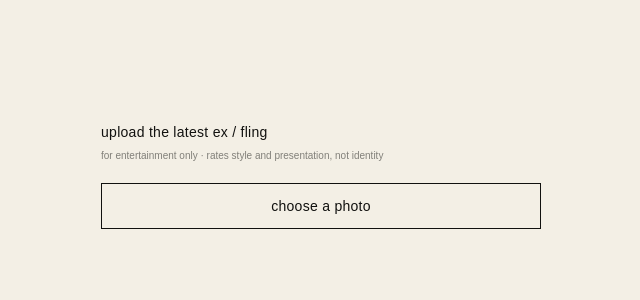
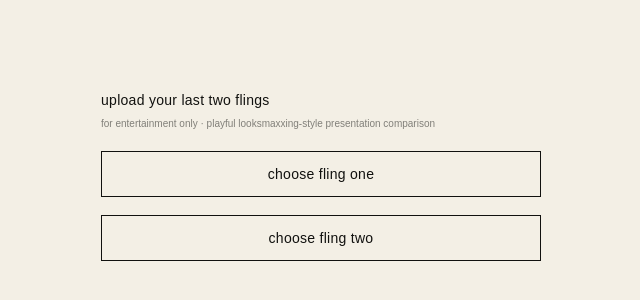
Before and after one commit to davidyunghans/exesname, a Next.js app: page / in a window 1280 px wide. Shown: the part 224-524 px from the top of the page, without its empty margins (319-959 px from the left). Built offline with nearby package versions, Linux system fonts and the light colour scheme.

Commit message:
Add two-photo looks comparison

```diff
--- a/app/globals.css
+++ b/app/globals.css
@@ -18,7 +18,7 @@ button, input { font: inherit; }
 .response p { margin: 0; font-size: 14px; }
 .dots { display: inline-block; margin-top: 18px; letter-spacing: .2em; animation: blink 1s steps(3, end) infinite; }
 .result-name { opacity: .45; margin-bottom: 24px !important; }
-.result h1 { margin: 0 auto 38px; max-width: 510px; font-size: clamp(28px, 5vw, 48px); line-height: 1.05; font-weight: 400; letter-spacing: -.04em; }
+.result h1 { margin: 0 auto 38px; max-width: 510px; white-space: pre-line; font-size: clamp(28px, 5vw, 48px); line-height: 1.05; font-weight: 400; letter-spacing: -.04em; }
 .followup-form { width: min(440px, 100%); margin: 0 auto 28px; display: flex; flex-direction: column; gap: 12px; text-align: left; }
 .followup-form label { font-size: 12px; }
 .followup-form input { width: 100%; border: 0; border-bottom: 1px solid var(--black); outline: 0; background: transparent; color: var(--black); padding: 9px 0 12px; font-size: 16px; }
--- a/app/page.js
+++ b/app/page.js
@@ -119,10 +119,29 @@ function composeRoast(name, story, usedRoasts) {
   return result;
 }
 
+function compareLooks(usedRoasts) {
+  const firstScore = Math.floor(Math.random() * 31) + 58;
+  const secondScore = Math.floor(Math.random() * 31) + 58;
+  const winner = firstScore >= secondScore ? "fling one" : "fling two";
+  const loser = firstScore >= secondScore ? "fling two" : "fling one";
+  const verdicts = [
+    `${winner} wins the visual audit by ${Math.abs(firstScore - secondScore)} points. ${loser} is serving “I got dressed during a fire drill.” 😭💀`,
+    `${winner} has the stronger fit, framing, and overall face-card presentation. ${loser} needs a mirror, a plan, and less confidence. 🪞💀`,
+    `The looksmaxxing tribunal has spoken: ${winner} is more put-together. ${loser} is giving “algorithmically generated situationship.” 😂🪦`,
+    `${winner} clears on styling and visual coherence. ${loser} is not ugly—the execution is just fighting for its life. 🚨😭`,
+    `Final ranking: ${winner} understood the assignment. ${loser} submitted a rough draft with audacity attached. 💀📉`
+  ];
+  const result = `MTN LOOKS AUDIT\n${winner}: ${firstScore >= secondScore ? firstScore : secondScore}/100\n${loser}: ${firstScore >= secondScore ? secondScore : firstScore}/100\n\n${verdicts[Math.floor(Math.random() * verdicts.length)]}`;
+  usedRoasts.current.add(result);
+  return result;
+}
+
 export default function Home() {
   const [name, setName] = useState("");
   const [photo, setPhoto] = useState(null);
   const [preview, setPreview] = useState("");
+  const [secondPhoto, setSecondPhoto] = useState(null);
+  const [secondPreview, setSecondPreview] = useState("");
   const [story, setStory] = useState("");
   const [submittedStory, setSubmittedStory] = useState("");
   const [submittedName, setSubmittedName] = useState("");
@@ -135,8 +154,7 @@ export default function Home() {
   useEffect(() => {
     if (status !== "thinking") return undefined;
     const timer = setTimeout(() => {
-      setRoast(composeRoast(submittedName, submittedStory, usedRoasts));
-      setFollowupPrompt(followups[Math.floor(Math.random() * followups.length)]);
+      setRoast(submittedStory === "looksmaxxing" ? compareLooks(usedRoasts) : composeRoast(submittedName, submittedStory, usedRoasts));
       setStatus("complete");
     }, 1800);
     return () => clearTimeout(timer);
@@ -159,11 +177,18 @@ export default function Home() {
     setPreview(URL.createObjectURL(file));
   }
 
+  function chooseSecondPhoto(event) {
+    const file = event.target.files?.[0];
+    if (!file) return;
+    setSecondPhoto(file);
+    setSecondPreview(URL.createObjectURL(file));
+  }
+
   function submitPhoto(event) {
     event.preventDefault();
-    if (!photo) return;
-    setSubmittedName("the latest fling");
-    setSubmittedStory("photo-based style and presentation review");
+    if (!photo || !secondPhoto) return;
+    setSubmittedName("the last two flings");
+    setSubmittedStory("looksmaxxing");
     setStatus("thinking");
   }
 
@@ -180,6 +205,8 @@ export default function Home() {
     setSubmittedStory("");
     setPhoto(null);
     setPreview("");
+    setSecondPhoto(null);
+    setSecondPreview("");
     setStory("");
     setRoast("");
     setFollowupRoast("");
@@ -190,16 +217,19 @@ export default function Home() {
     <main className="page-shell">
       {status === "idle" && (
         <form className="name-form photo-form" onSubmit={submitPhoto}>
-          <label htmlFor="ex-photo">upload the latest ex / fling</label>
-          <p className="fine-print">for entertainment only · rates style and presentation, not identity</p>
-          <label className="upload-button" htmlFor="ex-photo">{photo ? "photo selected — rate them" : "choose a photo"}</label>
+          <label htmlFor="ex-photo">upload your last two flings</label>
+          <p className="fine-print">for entertainment only · playful looksmaxxing-style presentation comparison</p>
+          <label className="upload-button" htmlFor="ex-photo">{photo ? "fling one selected" : "choose fling one"}</label>
           <input className="file-input" accept="image/*" id="ex-photo" type="file" onChange={choosePhoto} />
           {preview && <img className="photo-preview" src={preview} alt="Selected ex or fling" />}
-          {photo && <button type="submit">rate by MTN standards →</button>}
+          <label className="upload-button" htmlFor="ex-photo-two">{secondPhoto ? "fling two selected" : "choose fling two"}</label>
+          <input className="file-input" accept="image/*" id="ex-photo-two" type="file" onChange={chooseSecondPhoto} />
+          {secondPreview && <img className="photo-preview" src={secondPreview} alt="Second selected ex or fling" />}
+          {photo && secondPhoto && <button type="submit">compare their looks →</button>}
         </form>
       )}
       {status === "thinking" && <section className="response" aria-live="polite"><p>getting ready to defend you from {submittedName}...</p><span className="dots">...</span></section>}
-      {status === "complete" && <section className="response result" aria-live="polite"><p className="result-name">the evidence has been reviewed</p><h1>{roast}</h1><form className="followup-form" onSubmit={submitStory}><label htmlFor="ex-story">{followupPrompt}</label><input autoFocus id="ex-story" value={story} onChange={(event) => setStory(event.target.value)} placeholder="add more evidence" /></form><button type="button" onClick={startOver}>roast another ex</button></section>}
+      {status === "complete" && <section className="response result" aria-live="polite"><p className="result-name">the looksmaxxing tribunal has reviewed both submissions</p><h1>{roast}</h1><button type="button" onClick={startOver}>compare two more</button></section>}
       {status === "final" && <section className="response result" aria-live="polite"><p className="result-name">{submittedName}</p><h1>{followupRoast}</h1><button type="button" onClick={startOver}>rate another ex</button></section>}
     </main>
   );
```
